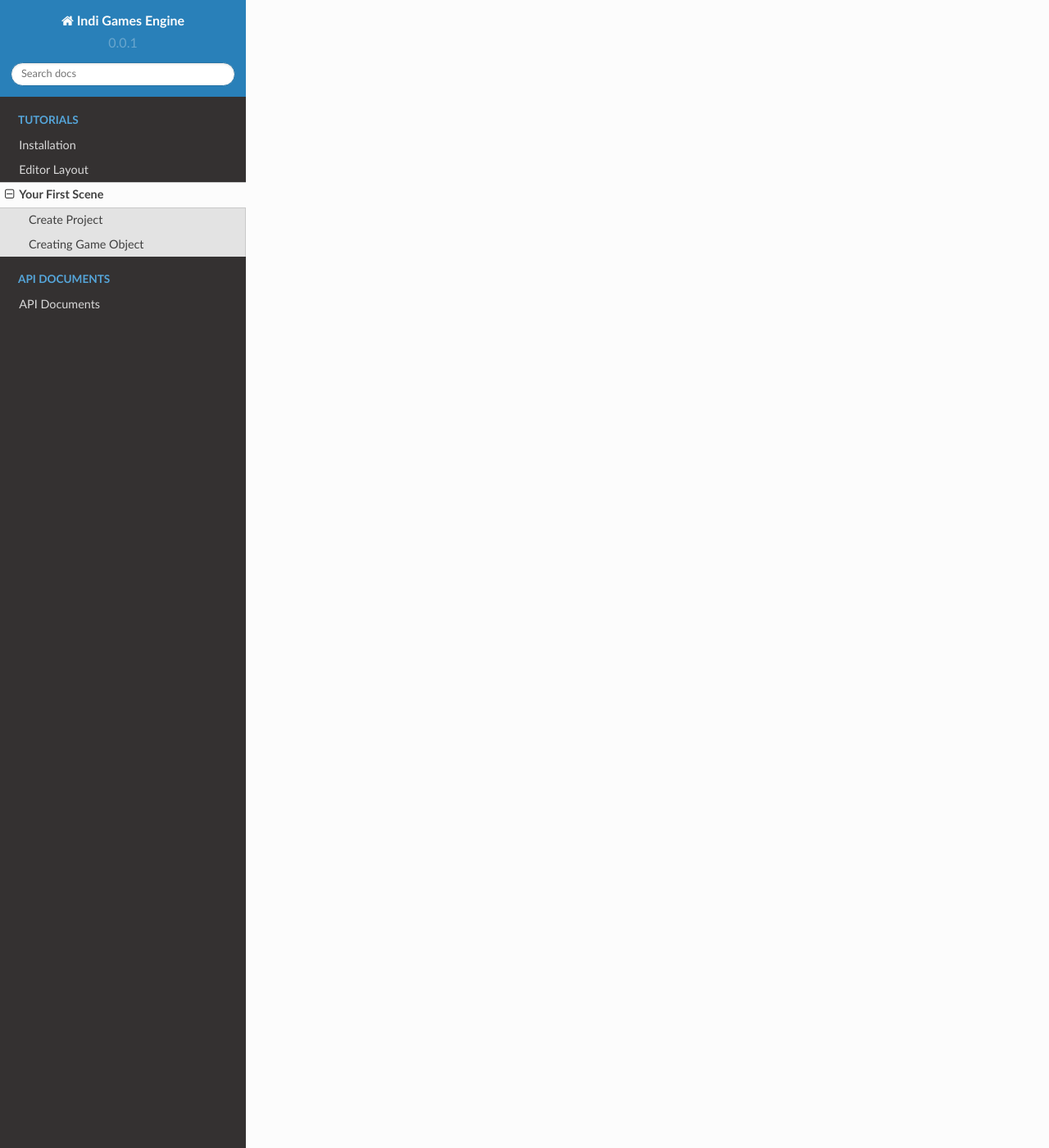
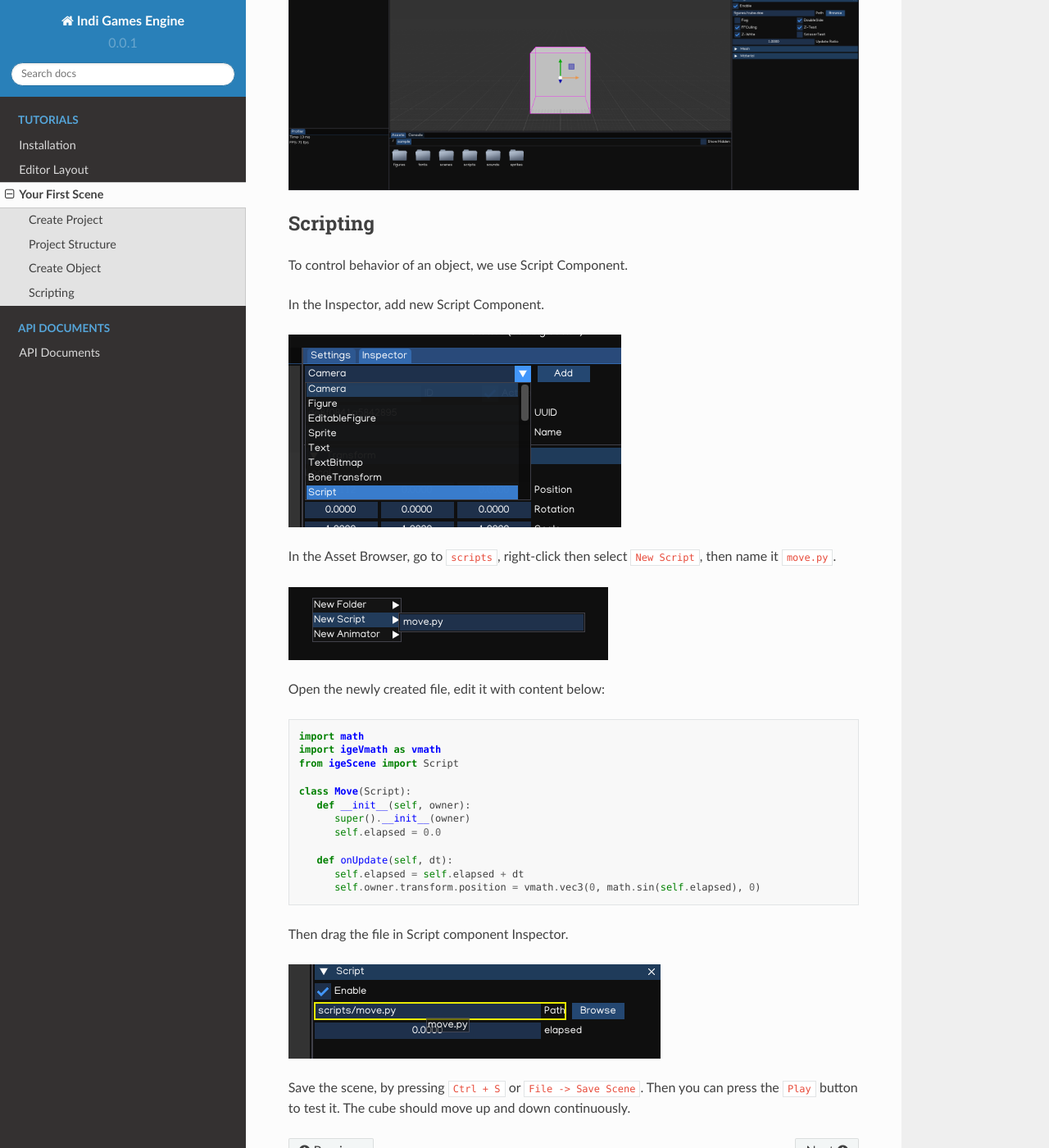
Before and after one commit to indigames/ige-docs, a Sphinx documentation site: the page built from docs/source/first_scene.rst, in a window 1280 px wide and 1400 px high, scrolled down 2081 px. Shown: the whole window at 82% size. Built offline with Sphinx 7.4.7 and the Read the Docs theme 2.0.0, drawn with Linux system fonts in a browser that asks for light colours; some of the changed text lies outside the part shown.

Commit message:
Update: add First Scene section,

```diff
--- a/docs/source/first_scene.rst
+++ b/docs/source/first_scene.rst
@@ -19,5 +19,73 @@ A project can contain multiple scenes. To create a new scene, go to ``File -> Ne
 
 To change a scene at runtime, we need to use Scripting :doc:`api` which will be introduced later.
 
-Creating Game Object
---------------------
+Project Structure
+------------------
+
+.. table::
+   :widths: auto
+
+   =============  =================================
+    Item           Meaning
+   =============  =================================
+   config          [Folder] Contains project's configuration.
+   figures         [Folder] Contains models and animations.
+   fonts           [Folder] Contains fonts used in the project.
+   scenes          [Folder] Contains scene files.
+   scripts         [Folder] Contains game logic source codes.
+   sounds          [Folder] Contains audio files.
+   sprites         [Folder] Contains UI and 2D images.
+   \*.igeproj      [File] The project file
+   =============  =================================
+
+Create Object
+-------------
+
+In order to add an object to the scene, select and right-click an item in Hierarchy, select ``Create -> Primitive -> Cube``.
+
+.. figure:: static/new_cube.png
+   :alt: Create Cube
+
+You should now see a cube in your scene.
+
+.. figure:: static/new_cube_scene.png
+   :alt: Scene With New Cube
+
+Scripting
+---------
+
+To control behavior of an object, we use Script Component.
+
+In the Inspector, add new Script Component.
+
+.. figure:: static/new_script.png
+   :alt: Create Script Component
+
+In the Asset Browser, go to ``scripts``, right-click then select ``New Script``, then name it ``move.py``.
+
+.. figure:: static/new_python.png
+   :alt: Create Script Component
+
+Open the newly created file, edit it with content below:
+
+.. code:: python
+
+   import math
+   import igeVmath as vmath
+   from igeScene import Script
+
+   class Move(Script):
+      def __init__(self, owner):
+         super().__init__(owner)
+         self.elapsed = 0.0
+
+      def onUpdate(self, dt):
+         self.elapsed = self.elapsed + dt
+         self.owner.transform.position = vmath.vec3(0, math.sin(self.elapsed), 0)
+
+Then drag the file in Script component Inspector.
+
+.. figure:: static/drag_python.png
+   :alt: Create Script Component
+
+Save the scene, by pressing ``Ctrl + S`` or ``File -> Save Scene``. Then you can press the ``Play`` button to test it. The cube should move up and down continuously.
```
Also changed, not shown: docs/source/static/drag_python.png (added), docs/source/static/new_cube.png (added), docs/source/static/new_cube_scene.png (added), docs/source/static/new_python.png (added), docs/source/static/new_script.png (added).
